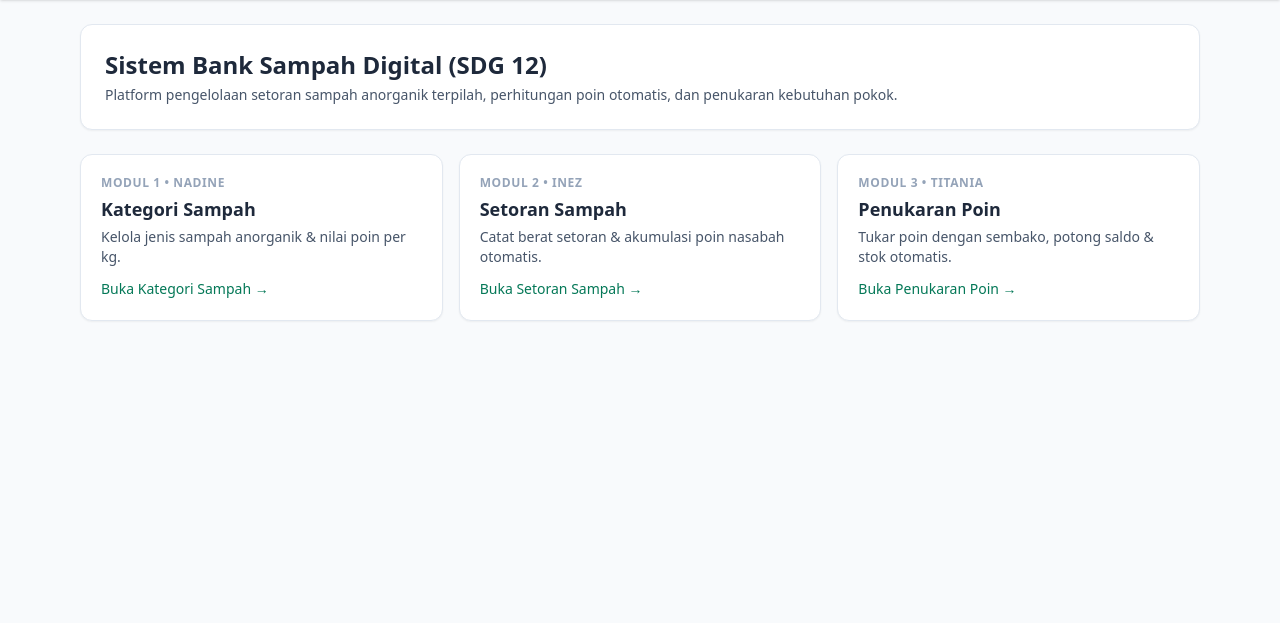
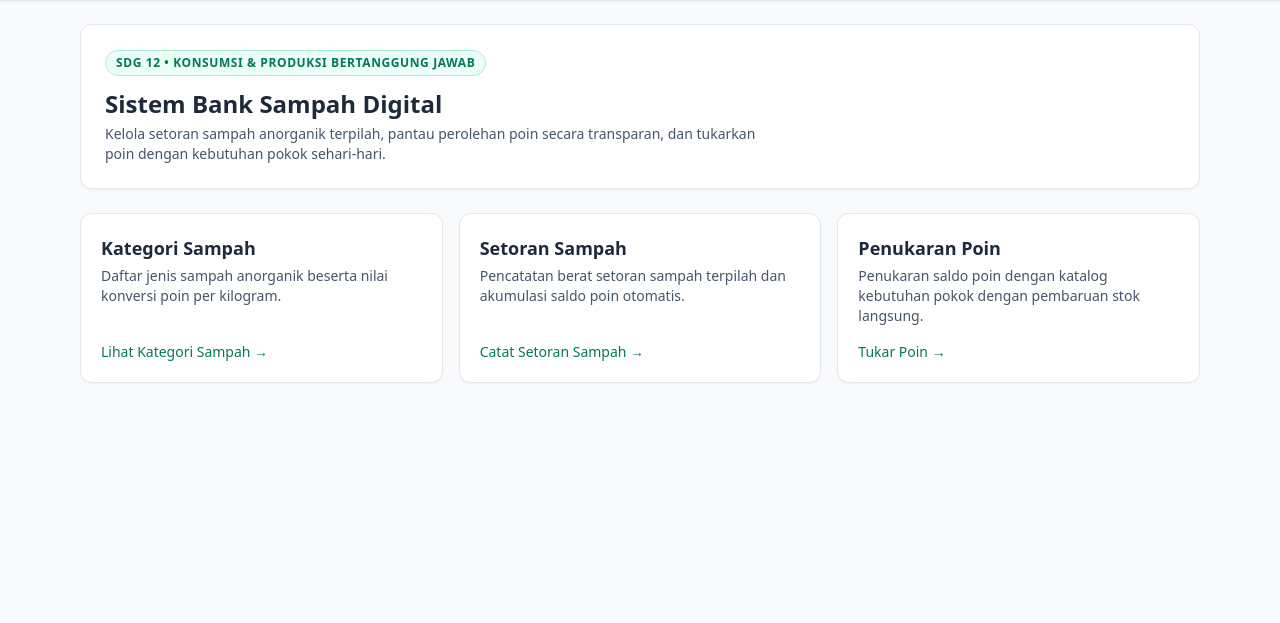
Before and after one commit to nadinesafwabillasugiarto-ctr/tubes-kelompok2-2A, a Laravel app: page / in a window 1280 px wide. Shown: the part 56-679 px from the top of the page. Run offline with Laravel 12, Linux system fonts and the light colour scheme; some libraries are stand-ins or nearby versions.

Commit message:
refactor: menyesuaikan tampilan dashboard agar berorientasi pengguna publik

```diff
--- a/resources/views/dashboard.blade.php
+++ b/resources/views/dashboard.blade.php
@@ -5,37 +5,49 @@
 @section('content')
 <div class="space-y-6">
     <div class="bg-white rounded-xl border border-slate-200 p-6 shadow-sm">
-        <h1 class="text-2xl font-bold text-slate-800">Sistem Bank Sampah Digital (SDG 12)</h1>
-        <p class="text-slate-600 mt-1 text-sm">
-            Platform pengelolaan setoran sampah anorganik terpilah, perhitungan poin otomatis, dan penukaran kebutuhan pokok.
+        <span class="inline-block text-xs font-semibold uppercase tracking-wider text-emerald-700 bg-emerald-50 border border-emerald-200 px-2.5 py-1 rounded-full">
+            SDG 12 • Konsumsi &amp; Produksi Bertanggung Jawab
+        </span>
+        <h1 class="text-2xl font-bold text-slate-800 mt-3">Sistem Bank Sampah Digital</h1>
+        <p class="text-slate-600 mt-1 text-sm max-w-2xl">
+            Kelola setoran sampah anorganik terpilah, pantau perolehan poin secara transparan, dan tukarkan poin dengan kebutuhan pokok sehari-hari.
         </p>
     </div>
 
     <div class="grid grid-cols-1 md:grid-cols-3 gap-4">
-        <div class="bg-white rounded-xl border border-slate-200 p-5 shadow-sm">
-            <div class="text-xs uppercase tracking-wider text-slate-400 font-semibold">Modul 1 • Nadine</div>
-            <div class="text-lg font-bold text-slate-800 mt-1">Kategori Sampah</div>
-            <p class="text-sm text-slate-600 mt-1">Kelola jenis sampah anorganik &amp; nilai poin per kg.</p>
-            <a href="{{ route('waste-categories.index') }}" class="inline-block mt-3 text-sm font-medium text-emerald-700 hover:underline">
-                Buka Kategori Sampah &rarr;
+        <div class="bg-white rounded-xl border border-slate-200 p-5 shadow-sm flex flex-col justify-between">
+            <div>
+                <div class="text-lg font-bold text-slate-800">Kategori Sampah</div>
+                <p class="text-sm text-slate-600 mt-1">
+                    Daftar jenis sampah anorganik beserta nilai konversi poin per kilogram.
+                </p>
+            </div>
+            <a href="{{ route('waste-categories.index') }}" class="inline-block mt-4 text-sm font-medium text-emerald-700 hover:underline">
+                Lihat Kategori Sampah &rarr;
             </a>
         </div>
 
-        <div class="bg-white rounded-xl border border-slate-200 p-5 shadow-sm">
-            <div class="text-xs uppercase tracking-wider text-slate-400 font-semibold">Modul 2 • Inez</div>
-            <div class="text-lg font-bold text-slate-800 mt-1">Setoran Sampah</div>
-            <p class="text-sm text-slate-600 mt-1">Catat berat setoran &amp; akumulasi poin nasabah otomatis.</p>
-            <a href="{{ route('deposits.index') }}" class="inline-block mt-3 text-sm font-medium text-emerald-700 hover:underline">
-                Buka Setoran Sampah &rarr;
+        <div class="bg-white rounded-xl border border-slate-200 p-5 shadow-sm flex flex-col justify-between">
+            <div>
+                <div class="text-lg font-bold text-slate-800">Setoran Sampah</div>
+                <p class="text-sm text-slate-600 mt-1">
+                    Pencatatan berat setoran sampah terpilah dan akumulasi saldo poin otomatis.
+                </p>
+            </div>
+            <a href="{{ route('deposits.index') }}" class="inline-block mt-4 text-sm font-medium text-emerald-700 hover:underline">
+                Catat Setoran Sampah &rarr;
             </a>
         </div>
 
-        <div class="bg-white rounded-xl border border-slate-200 p-5 shadow-sm">
-            <div class="text-xs uppercase tracking-wider text-slate-400 font-semibold">Modul 3 • Titania</div>
-            <div class="text-lg font-bold text-slate-800 mt-1">Penukaran Poin</div>
-            <p class="text-sm text-slate-600 mt-1">Tukar poin dengan sembako, potong saldo &amp; stok otomatis.</p>
-            <a href="{{ route('redemptions.index') }}" class="inline-block mt-3 text-sm font-medium text-emerald-700 hover:underline">
-                Buka Penukaran Poin &rarr;
+        <div class="bg-white rounded-xl border border-slate-200 p-5 shadow-sm flex flex-col justify-between">
+            <div>
+                <div class="text-lg font-bold text-slate-800">Penukaran Poin</div>
+                <p class="text-sm text-slate-600 mt-1">
+                    Penukaran saldo poin dengan katalog kebutuhan pokok dengan pembaruan stok langsung.
+                </p>
+            </div>
+            <a href="{{ route('redemptions.index') }}" class="inline-block mt-4 text-sm font-medium text-emerald-700 hover:underline">
+                Tukar Poin &rarr;
             </a>
         </div>
     </div>
```
